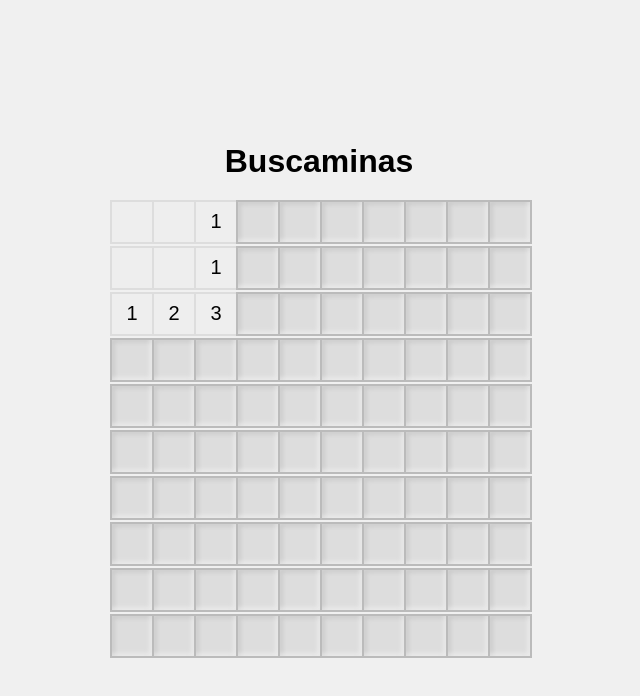
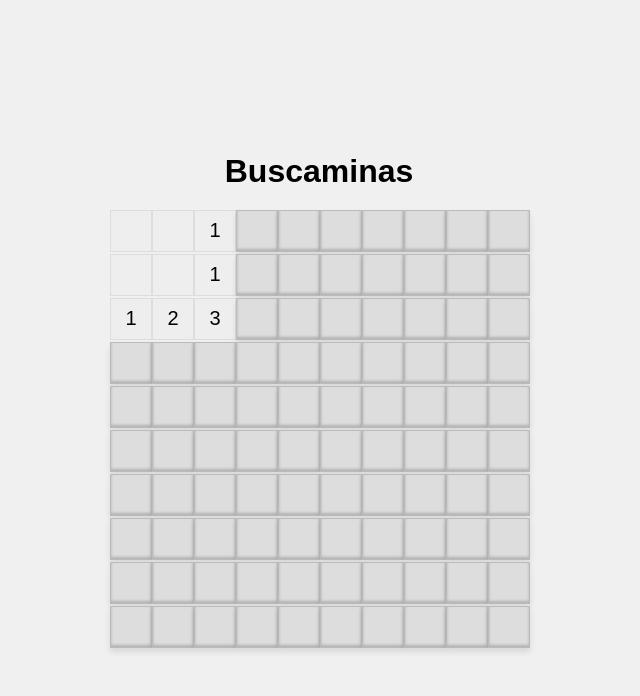
Before and after one commit to JoseProgrammer25/minesweeper_web.github.io, a plain HTML site: page index.html in a window 1280 px wide. Both pictures are taken after a click on the element 453 px from the left and 221 px from the top of the page. Shown: the whole page, without its empty margins (321-961 px from the left). Drawn offline with Linux system fonts and the light colour scheme.

Commit message:
modificacion de css 2

```diff
--- a/css/styles.css
+++ b/css/styles.css
@@ -24,22 +24,28 @@ h1 {
     width: 40px;
     height: 40px;
     background-color: #ddd;
-    border: 2px solid #bbb;
+    border: 1px solid #bbb;
     display: flex;
     align-items: center;
     justify-content: center;
     font-size: 20px;
     cursor: pointer;
-    box-shadow: inset -2px -2px 5px rgba(255, 255, 255, 0.5),
-                inset 2px 2px 5px rgba(0, 0, 0, 0.1);
-    transition: background-color 0.2s, box-shadow 0.2s;
+    box-shadow: 0 4px 6px rgba(0, 0, 0, 0.1),
+                inset 0 -2px 3px rgba(0, 0, 0, 0.2);
+    transition: background-color 0.2s, box-shadow 0.2s, transform 0.2s;
+}
+
+.cell:active {
+    box-shadow: 0 2px 4px rgba(0, 0, 0, 0.2),
+                inset 0 2px 2px rgba(0, 0, 0, 0.4);
+    transform: translateY(2px);
 }
 
 .cell.revealed {
     background-color: #eee;
     cursor: default;
     box-shadow: none;
-    border: 2px solid #ddd;
+    border: 1px solid #ddd;
 }
 
 .cell.mine.revealed {
@@ -49,6 +55,4 @@ h1 {
 
 .cell.flag {
     background-color: yellow;
-    box-shadow: inset -2px -2px 5px rgba(255, 255, 255, 0.5),
-                inset 2px 2px 5px rgba(0, 0, 0, 0.1);
 }
```
